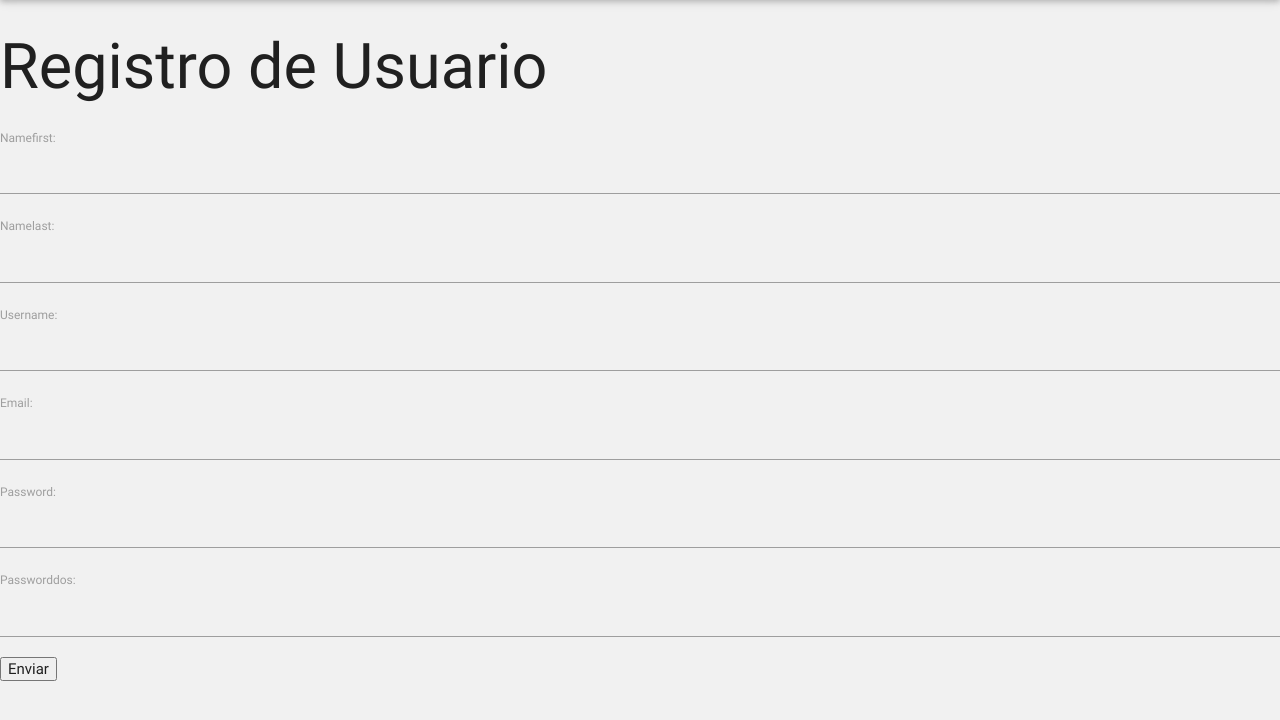
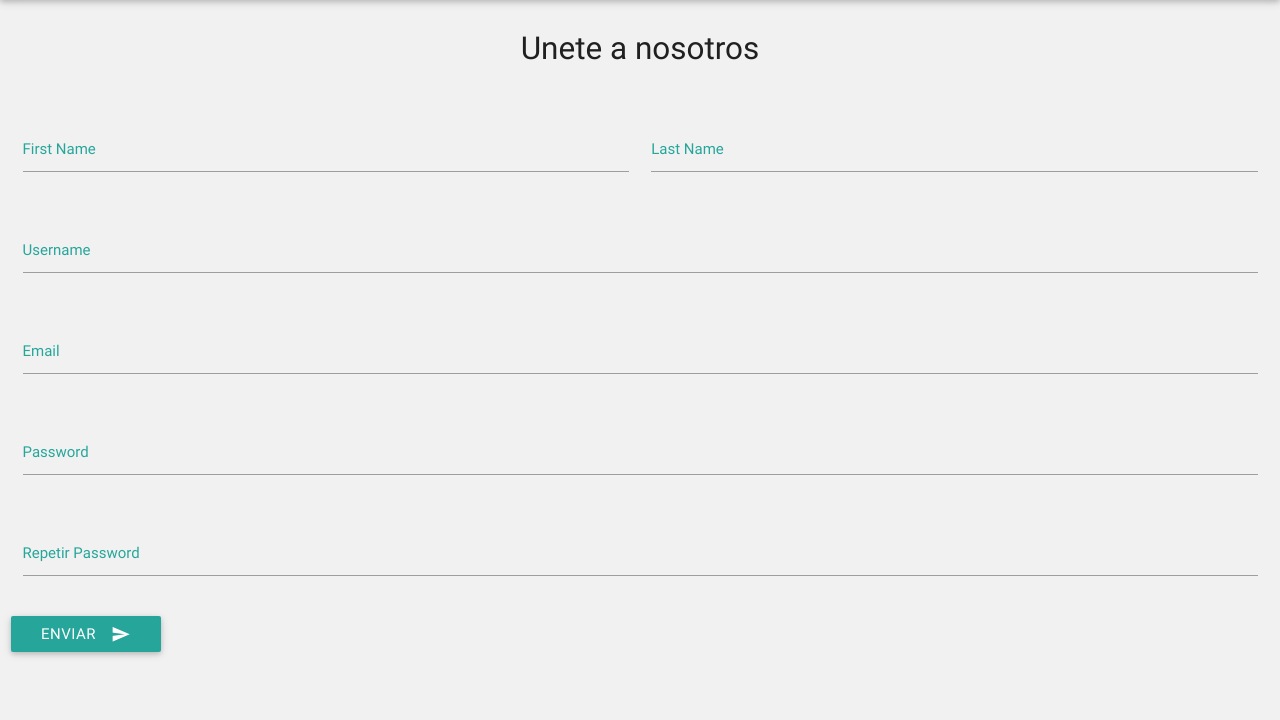
Before and after one commit to emanuelmamani22/video_rs, a Django app: page /register/ in a window 1280 px wide. Shown: the part 64-784 px from the top of the page. Run offline with Django 3.2, Linux system fonts and the light colour scheme; parts of the project's set-up code (start-up, migrations or seed data) failed here and were passed over; some libraries are stand-ins or nearby versions.

Commit message:
template registro mejorado

```diff
--- a/videorsdb/forms.py
+++ b/videorsdb/forms.py
@@ -7,12 +7,12 @@ from django.utils.dateparse import parse_time
 from django.core.files.uploadedfile import UploadedFile, TemporaryUploadedFile
 
 class RegistroUserForm(forms.Form):
-     namefirst = forms.CharField(min_length=5)
-     namelast = forms.CharField(min_length=5)
-     username = forms.CharField(min_length=5)
-     email = forms.EmailField()
-     password = forms.CharField(min_length=5, widget=forms.PasswordInput())
-     passworddos = forms.CharField(widget=forms.PasswordInput())
+     namefirst = forms.CharField(min_length=5, widget=forms.TextInput(attrs={'class':'validate', 'id': 'first_name'}))
+     namelast = forms.CharField(min_length=5, widget=forms.TextInput(attrs={'class':'validate', 'id': 'last_name'}))
+     username = forms.CharField(min_length=5, widget=forms.TextInput(attrs={'class':'validate', 'id': 'username'}))
+     email = forms.EmailField(widget=forms.EmailInput(attrs={'class':'validate', 'id': 'email'}))
+     password = forms.CharField(min_length=5, widget=forms.PasswordInput(attrs={'class':'validate', 'id': 'password'}))
+     passworddos = forms.CharField(widget=forms.PasswordInput(attrs={'class':'validate', 'id': 'passworddos'}))
 
      def clean_username(self):
        user_name = self.cleaned_data['username']
--- a/videorsdb/static/css/style.css
+++ b/videorsdb/static/css/style.css
@@ -223,3 +223,11 @@ p{
 	position: relative;
 	top: 6px;
 }
+
+/* registro.html */
+.input-field label {
+     color: #26a69a;
+}
+.h1-login{
+	font-size: 2.1rem;
+}
--- a/videorsdb/templates/registro.html
+++ b/videorsdb/templates/registro.html
@@ -1,11 +1,53 @@
 {% extends "base.html" %}
 {% block title %}Registro{% endblock %}
 {% block content %}
-<h1>Registro de Usuario</h1>
-	{% if messages %}
-	{% endif %}
-        <form action="" method="post" enctype="">{% csrf_token %}
-            {{ form.as_table }}
-            <input type="submit" value="Enviar">
+<div class="login-container">
+	<div class="row">
+		<div class="col s12">
+              <h1 class="center-align h1-login">Unete a nosotros</h1>
+        </div>
+	</div>
+	<div class="row">
+		<form action="" method="post" enctype="" class="col s12">{% csrf_token %}
+			<div class="row">
+              <div class="input-field col s6">
+              	{{ form.namefirst }}
+                <label for="first_name">First Name</label>
+              </div>
+              <div class="input-field col s6">
+                {{ form.namelast }}
+                <label for="last_name">Last Name</label>
+              </div>
+            </div>
+            <div class="row">
+              <div class="input-field col s12">
+              	{{ form.username }}
+                <label for="username">Username</label>
+              </div>
+            </div>
+            <div class="row">
+              <div class="input-field col s12">
+                {{ form.email }}
+                <label for="email">Email</label>
+              </div>
+            </div>
+            <div class="row">
+              <div class="input-field col s12">
+                {{ form.password }}
+                <label for="password">Password</label>
+              </div>
+            </div>
+            <div class="row">
+              <div class="input-field col s12">
+                {{ form.passworddos }}
+                <label for="passworddos">Repetir Password</label>
+              </div>
+            </div>
+            <button class="btn waves-effect waves-light" type="submit" name="action">
+              Enviar
+              <i class="material-icons right">send</i>
+            </button>
         </form>
+	</div>
+</div>
 {% endblock %}
```
